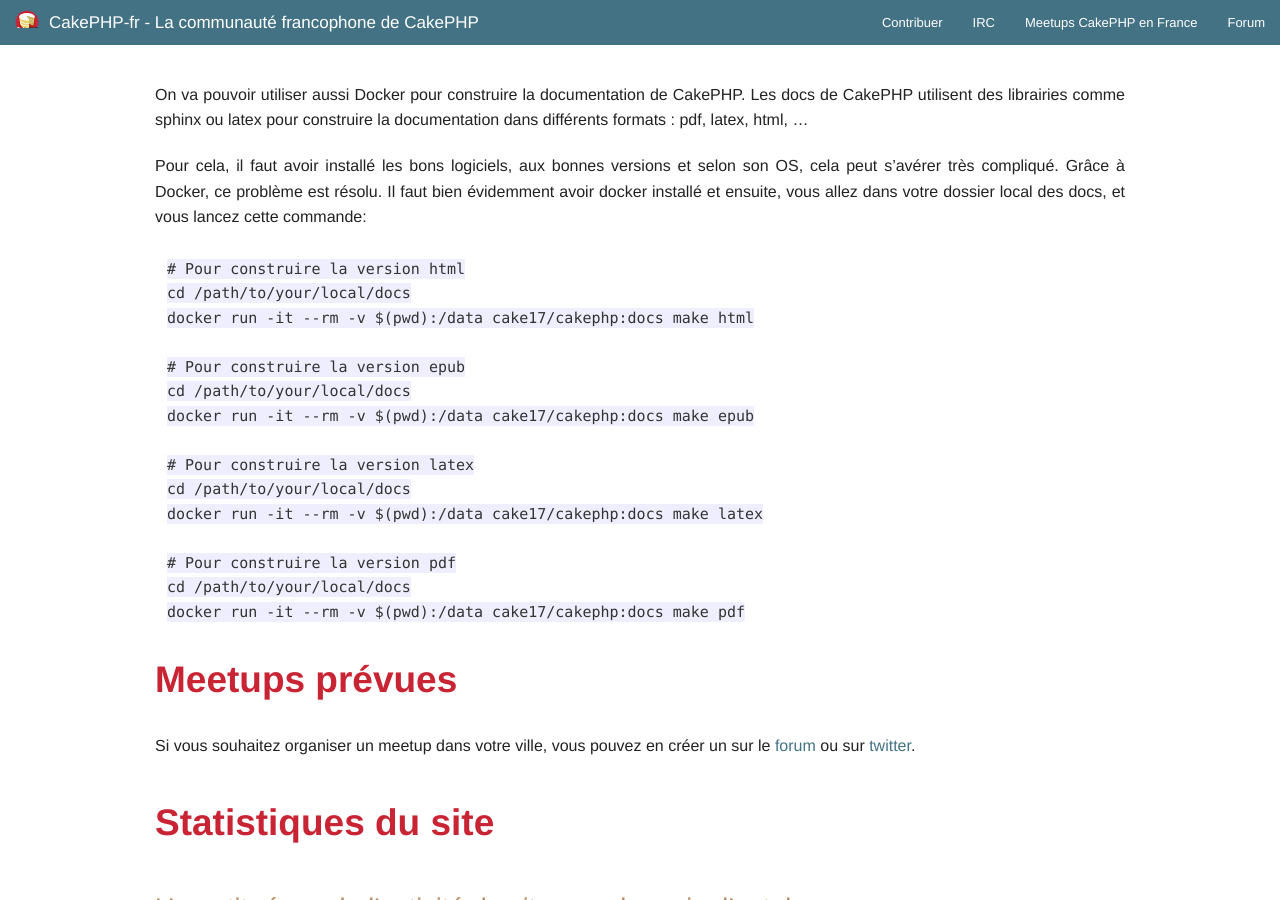
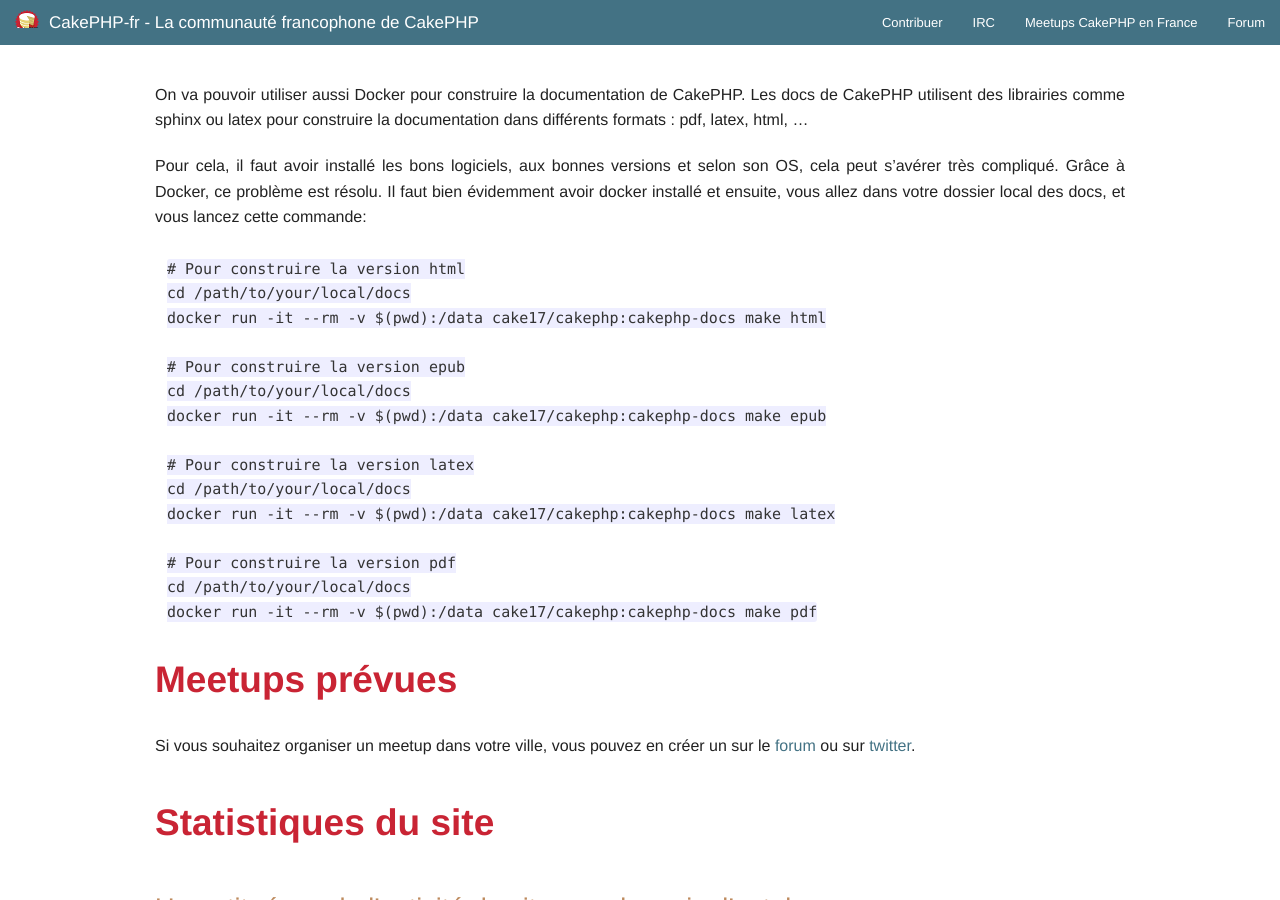
Before and after one commit to cakephp-fr/cakephp-fr.github.io, a Jekyll site: the page built from _posts/2015-11-01-newsletter-novembre-2015.md, in a window 1280 px wide and 900 px high, scrolled down 2798 px. Built offline with Jekyll 4.4.1, drawn with Linux system fonts in a browser that asks for light colours.

Commit message:
correct tag for docker

```diff
--- a/_posts/2015-11-01-newsletter-novembre-2015.md
+++ b/_posts/2015-11-01-newsletter-novembre-2015.md
@@ -132,19 +132,19 @@
 
     # Pour construire la version html
     cd /path/to/your/local/docs
-    docker run -it --rm -v $(pwd):/data cake17/cakephp:docs make html
+    docker run -it --rm -v $(pwd):/data cake17/cakephp:cakephp-docs make html
 
     # Pour construire la version epub
     cd /path/to/your/local/docs
-    docker run -it --rm -v $(pwd):/data cake17/cakephp:docs make epub
+    docker run -it --rm -v $(pwd):/data cake17/cakephp:cakephp-docs make epub
 
     # Pour construire la version latex
     cd /path/to/your/local/docs
-    docker run -it --rm -v $(pwd):/data cake17/cakephp:docs make latex
+    docker run -it --rm -v $(pwd):/data cake17/cakephp:cakephp-docs make latex
 
     # Pour construire la version pdf
     cd /path/to/your/local/docs
-    docker run -it --rm -v $(pwd):/data cake17/cakephp:docs make pdf
+    docker run -it --rm -v $(pwd):/data cake17/cakephp:cakephp-docs make pdf
 
 
 Meetups prévues
```
